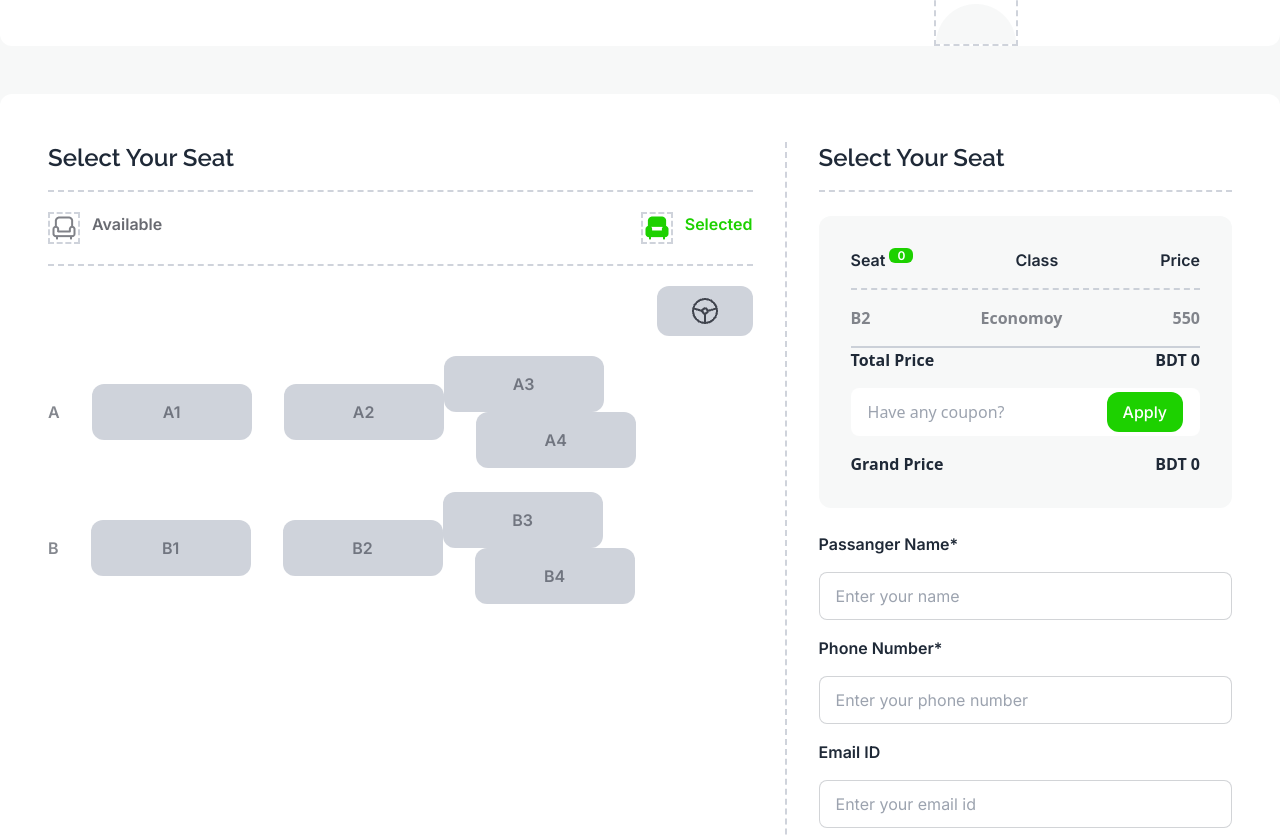
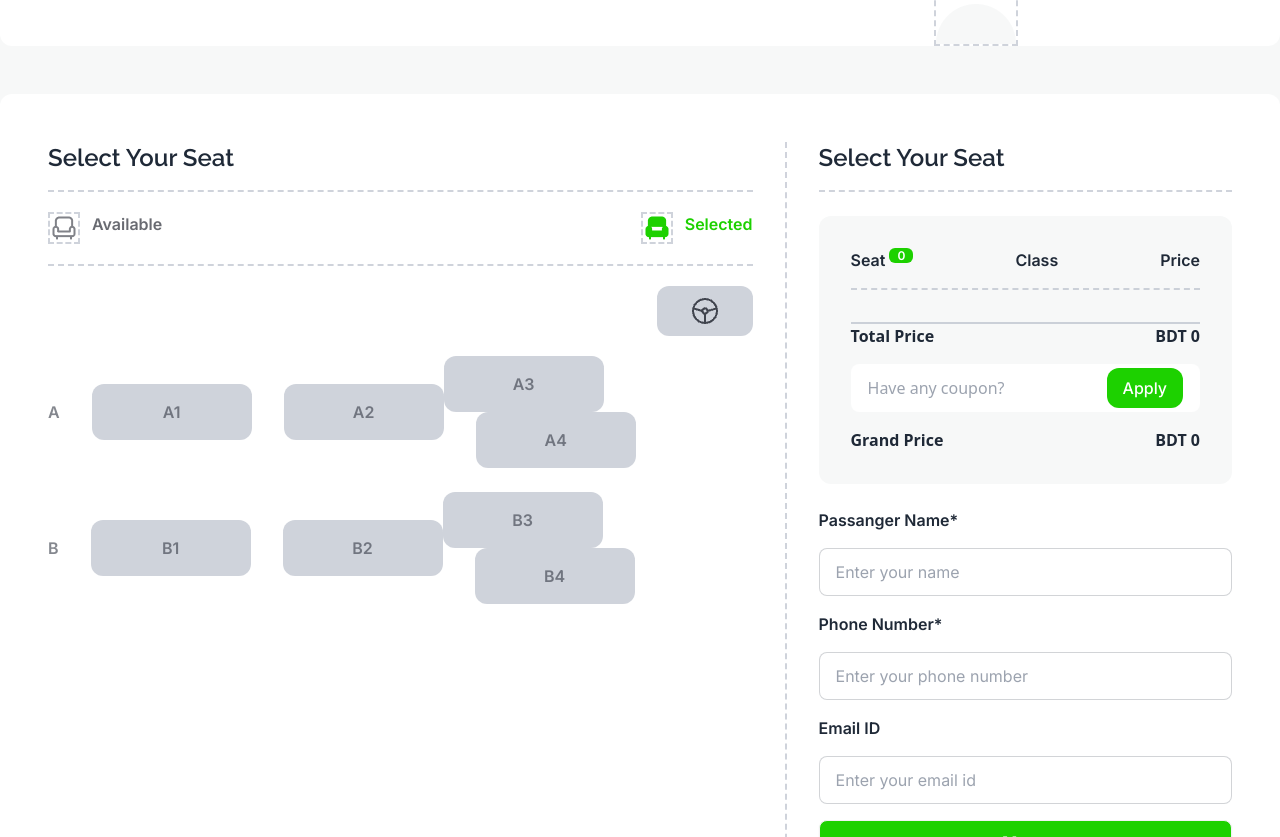
Before and after one commit to MuhtasimRahmanS/bud-ticket, a plain HTML site: page index.html in a window 1280 px wide. Shown: the part 1963-2800 px from the top of the page. Drawn offline with nearby package versions, Linux system fonts and the light colour scheme.

Commit message:
design done

```diff
--- a/index.html
+++ b/index.html
@@ -59,7 +59,7 @@
         <div class="container mx-auto text-center bg-center bg-[url('./images/banner.png')] bg-cover space-y-20 py-40">
             <h1 class="text-6xl font-extrabold font-raleway text-white">End-to-End Travel with <br> <span class="text-[#1DD100]">P Paribahan</span> </h1>
             <p class="w-2/3 mx-auto text-xl font-inter text-white">Yes, you can run unit tests and view the results directly within the app. The integrated testing features allow for a streamlined .</p>
-            <button class="btn btn-xs sm:btn-sm md:btn-md lg:btn-lg bg-[#1DD100] border-0 text-black text-xl font-bold"> Bus Tickets</button>
+            <a href="#ticket" class="btn btn-xs sm:btn-sm md:btn-md lg:btn-lg bg-[#1DD100] border-0 text-black text-xl font-bold"><button> Bus Tickets</button></a>
         </div>
     </header>
     <main>
@@ -149,7 +149,7 @@
 
 
         <!--ticket start-->
-        <section class="bg-[#F7F8F8]">
+        <section id="ticket" class="bg-[#F7F8F8] pb-20">
             <div class="bg-white container mx-auto p-12 rounded-xl grid grid-flow-col">
                 <div class="pr-8 grid-cols-5 border-r-2 border-dashed border-[#b0b6c499]">
                     <h2 class="text-2xl font-semibold font-raleway border-b-2 border-dashed border-[#b0b6c499] pb-4">Select Your Seat</h2>
@@ -211,9 +211,9 @@
                             <h4 class="font-inter font-semibold">Price</h4>
                         </div>
                         <ul class="flex justify-between font-intel font-semibold text-[#32374299] mt-4">
-                            <li>B2</li>
-                            <li>Economoy</li>
-                            <li>550</li>
+                            <li></li>
+                            <li></li>
+                            <li></li>
                         </ul>
                         <div class="flex justify-between border-t-2 border-[#b0b6c499] mt-4">
                             <h3 class="font-intel font-bold">Total Price</h3>
@@ -253,7 +253,7 @@
     </main>
     <footer>
 
-    </footer>
+      </footer>
 </body>
 <script src="script/script.js"></script>
 </html>
```
